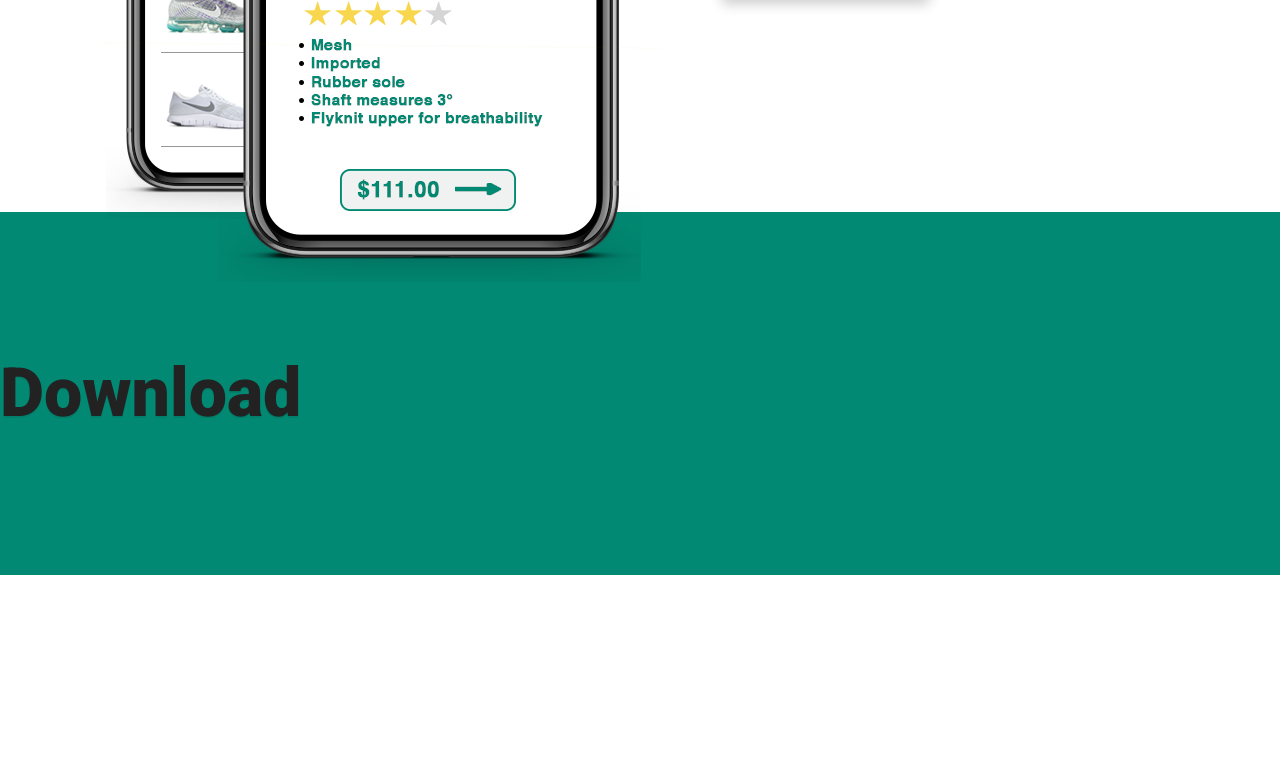
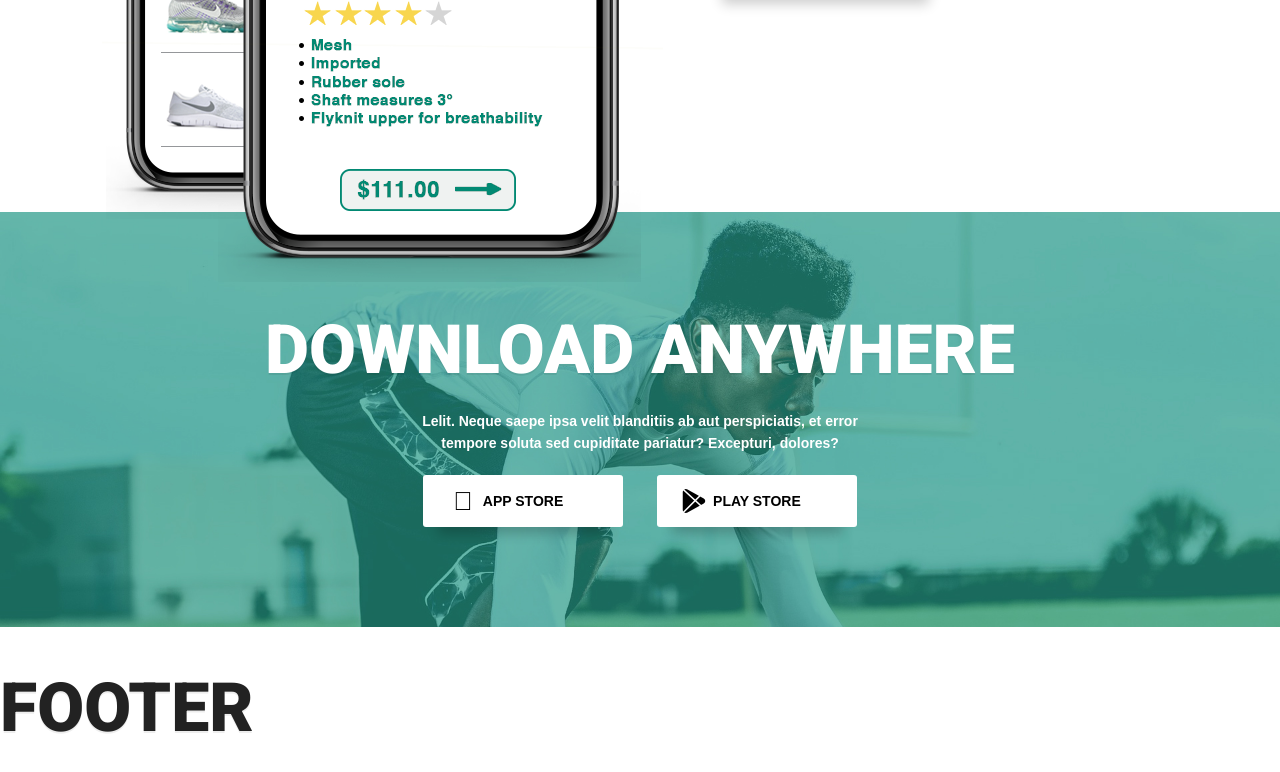
Before and after one commit to VladimirKitanovski/shoeAppLandingPage, a website: page build/index.html in a window 1280 px wide. Shown: the part 1811-2583 px from the top of the page. Before the commit the page ends 2386 px from the top, so only its background shows below. Drawn offline with Linux system fonts and the light colour scheme.

Commit message:
finished download section

```diff
--- a/source/sass/4-layout/_download.sass
+++ b/source/sass/4-layout/_download.sass
@@ -1,4 +1,40 @@
 #download
-    background: $greenn
+    color: white
+    text-align: center
+    background: url("../img/runner.jpg") no-repeat
+    background-size: cover
     padding: 100px 0
     margin-top: -70px
+
+    h2
+        color: white
+        font-size: 68px
+        margin: 0
+        text-transform: uppercase
+        font-weight: 900
+
+    p
+        width: 100%
+        max-width: 450px
+        margin: 20px auto
+        font-weight: 900
+
+    .button
+        position: relative
+        width: 200px
+        margin: 0 15px
+
+    .apple:before
+        position: absolute
+        display: block
+        left: 30px
+        top: 6px
+        font-size: 26px
+        content: ""
+
+    .google:before
+        position: absolute
+        display: block
+        left: 25px
+        top: 14px
+        content: url("../img/google.png")
```
Also changed, not shown: source/sass/4-layout/_discount.sass (+14 -14 lines), build/assets/css/main.min.css, build/assets/img/google.png (added), build/assets/img/googlee.png (added), build/assets/img/logo.jpg (deleted), build/assets/img/playStore.png (added), build/assets/img/runner.jpg (added), build/assets/img/test.jpg (deleted), build/assets/img/test.png (deleted), build/index.html.
